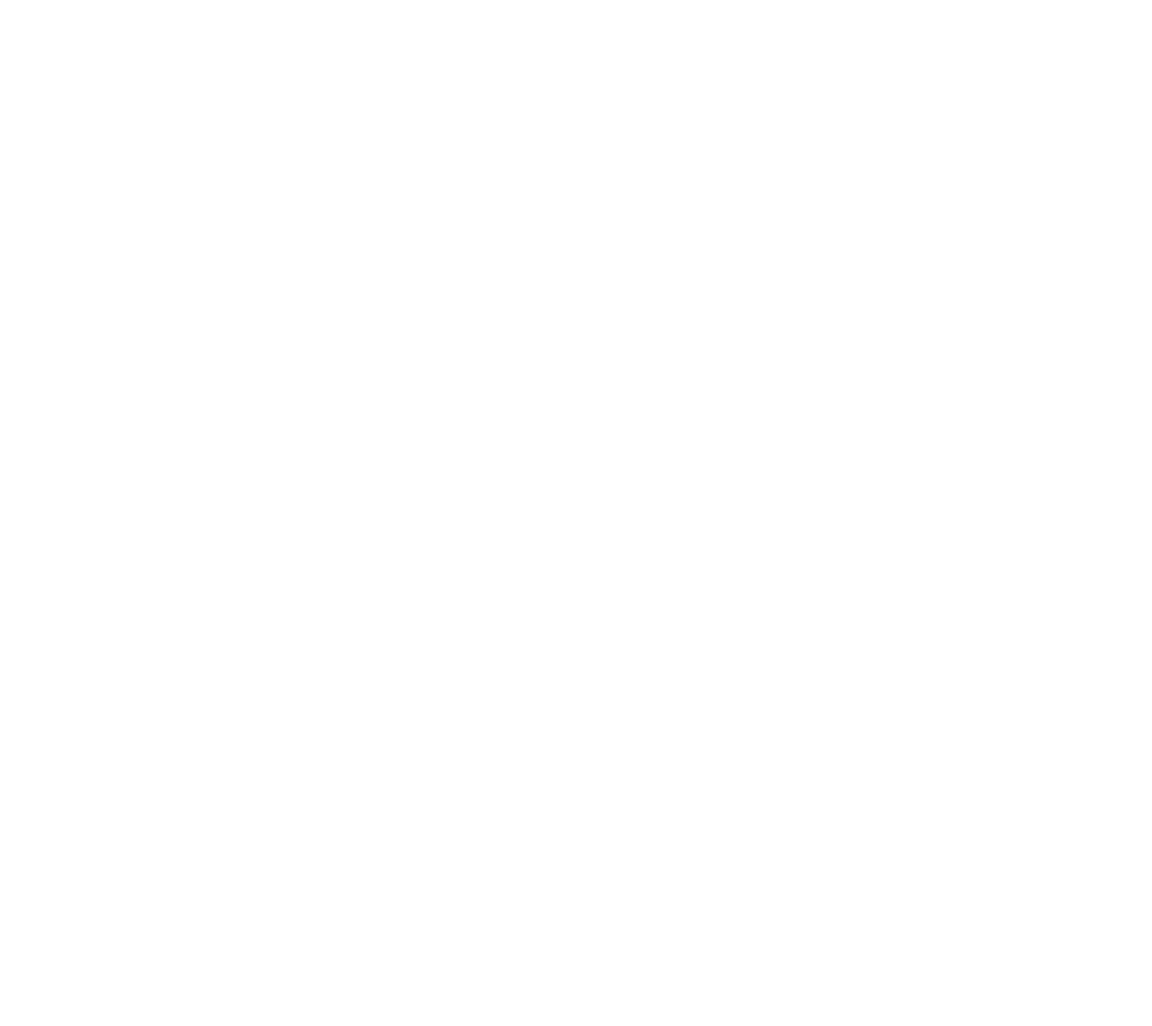
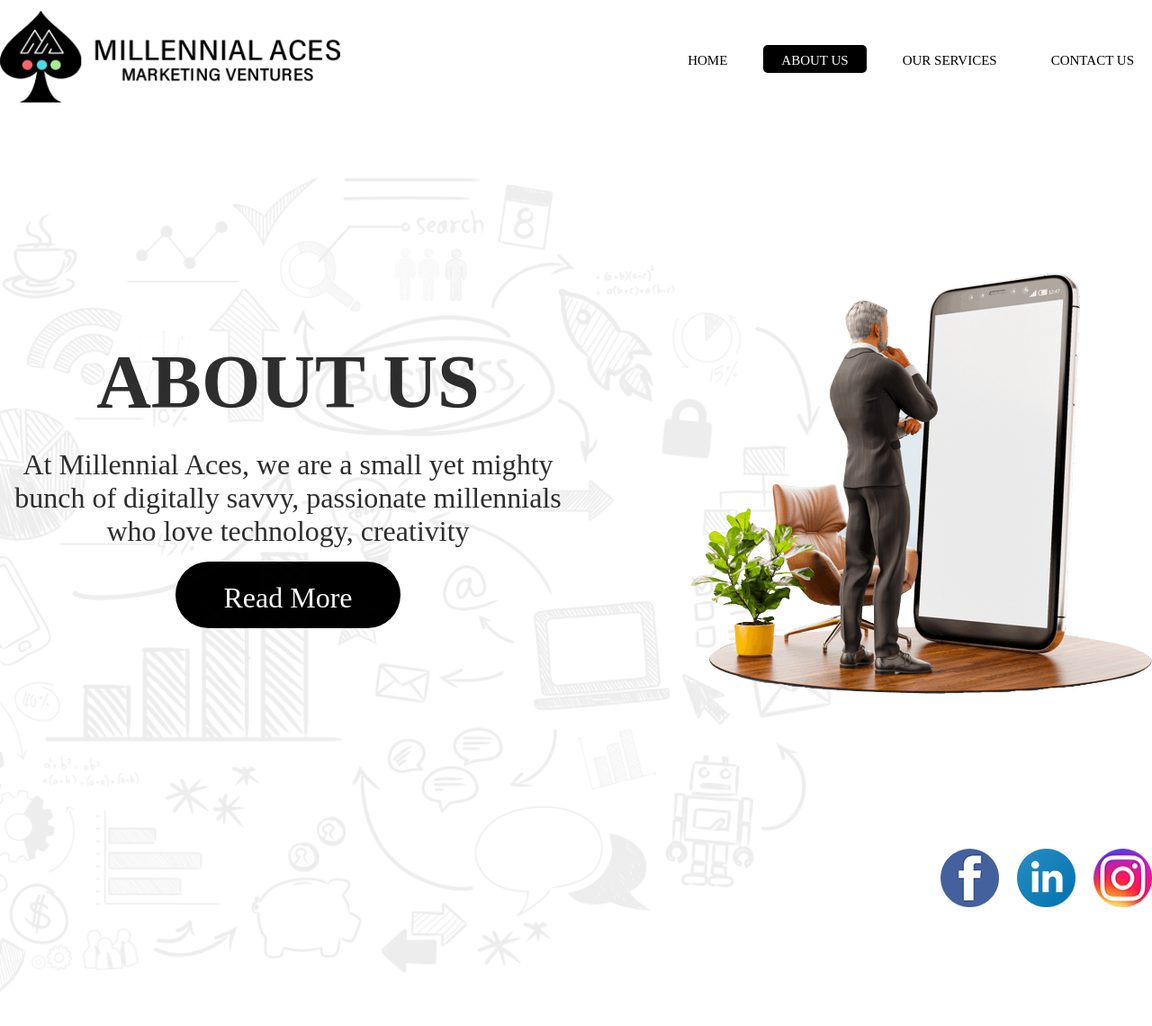
Before and after one commit to iamjamielobo/saee, a Next.js app: page /about-us in a window 1280 px wide. Shown: the whole page at 90% size. Before the commit the page ends 800 px from the top, so only its background shows below. Built offline with nearby package versions, Linux system fonts and the light colour scheme.

Commit message:
debugging 1

```diff
--- a/pages/about-us.js
+++ b/pages/about-us.js
@@ -6,53 +6,51 @@
 import global from '/styles/global.module.scss'
 
 export default function About() {
-
-    return null
-	// return (
-	// 	<div className={styles.container}>
-	// 		<Head>
-	// 			<title></title>
-	// 			<meta name="description" content="" />
-	// 			<link rel="icon" href="/favicon.ico" />
-	// 			<link rel="stylesheet" href="https://cdnjs.cloudflare.com/ajax/libs/normalize/8.0.0/normalize.min.css" />
-	// 		</Head>
-	// 		<main>
-	// 			<Header />
-	// 			<div className={styles['about-container'] }>
-	// 				<div className={global['wrapper']}>
-    //                     <div className={styles['abs-doodle-1']}>
-    //                         <div><Image src="/home_hero_doodle.png" width='1102' height='956' objectFit='contain' /></div>
-    //                     </div>
-    //                     <div className={styles['about-grid']}>
-    //                         <div className={styles['title-container']}>
-    //                             <div className={styles['title']}>About Us</div>
-    //                             <div className={styles['text']}>At Millennial Aces, we are a small yet mighty bunch of digitally savvy, passionate millennials who love technology, creativity</div>
-    //                             <div className={styles['button-container']}>
-	// 								<span className={global['button']}>
-	// 									<Link href="/blog/hello-world">
-	// 										<a>Read More</a>
-	// 									</Link>
-	// 								</span>
-    //                             </div>
-    //                         </div>
-    //                         <div className={styles['img']}>
-    //                             <Image src="/about.png" width="100%" height="100%" layout="responsive" objectFit="contain" />
-    //                         </div>
-    //                     </div>
-    //                 </div>
-    //             </div>
-    //             <footer>
-    //                 <div className={styles['footer-container']}>
-    //                     <div className={`${global['wrapper']}`}>
-    //                         <div className={styles['social-container'] }>
-	// 							<a href="https://instagram.com/saee_joshii?utm_medium=copy_link" target='_blank'><Image src="/insta.png" width='65' height='65' /></a>
-	// 							<a href="https://www.linkedin.com/in/saee-joshi-89a841aa" target='_blank'><Image src="/linkedin.png" width='65' height='65' /></a>
-	// 							<a href="https://www.facebook.com/saeekjoshi" target='_blank'><Image src="/fb.png" width='65' height='65' /></a>
-    //                         </div>
-    //                     </div>
-    //                 </div>
-    //             </footer>
-	// 		</main>
-	// 	</div>
-	// )
+	return (
+		<div className={styles.container}>
+			<Head>
+				<title></title>
+				<meta name="description" content="" />
+				<link rel="icon" href="/favicon.ico" />
+				<link rel="stylesheet" href="https://cdnjs.cloudflare.com/ajax/libs/normalize/8.0.0/normalize.min.css" />
+			</Head>
+			<main>
+				<Header />
+				<div className={styles['about-container'] }>
+					<div className={global['wrapper']}>
+                        <div className={styles['abs-doodle-1']}>
+                            <div><Image src="/home_hero_doodle.png" width='1102' height='956' objectFit='contain' /></div>
+                        </div>
+                        <div className={styles['about-grid']}>
+                            <div className={styles['title-container']}>
+                                <div className={styles['title']}>About Us</div>
+                                <div className={styles['text']}>At Millennial Aces, we are a small yet mighty bunch of digitally savvy, passionate millennials who love technology, creativity</div>
+                                <div className={styles['button-container']}>
+									<span className={global['button']}>
+										<Link href="/blog/hello-world">
+											<a>Read More</a>
+										</Link>
+									</span>
+                                </div>
+                            </div>
+                            <div className={styles['img']}>
+                                <Image src="/about.png" width="100%" height="100%" layout="responsive" objectFit="contain" />
+                            </div>
+                        </div>
+                    </div>
+                </div>
+                <footer>
+                    <div className={styles['footer-container']}>
+                        <div className={`${global['wrapper']}`}>
+                            <div className={styles['social-container'] }>
+								<a href="https://instagram.com/saee_joshii?utm_medium=copy_link" target='_blank'><Image src="/insta.png" width='65' height='65' /></a>
+								<a href="https://www.linkedin.com/in/saee-joshi-89a841aa" target='_blank'><Image src="/linkedin.png" width='65' height='65' /></a>
+								<a href="https://www.facebook.com/saeekjoshi" target='_blank'><Image src="/fb.png" width='65' height='65' /></a>
+                            </div>
+                        </div>
+                    </div>
+                </footer>
+			</main>
+		</div>
+	)
 }
--- a/styles/About.module.scss
+++ b/styles/About.module.scss
@@ -1,48 +1,48 @@
-// @import "./global.module.scss";
+@import "./global.module.scss";
 
-// .container {
-//     font-family: "Acumin Pro";
-//     .about-grid {
-//         display: grid;
-//         grid-template-columns: 50% 40%;
-//         align-items: center;
-//         justify-content: center;
-//         grid-column-gap: 10%;
-//         margin: 150px 0;
-//         .title-container {
-//             text-align: center;
-//             color: #2E2E2E;
-//             .title {
-//                 font-size: 84px;
-//                 font-weight: 800;
-//                 text-transform: uppercase;
-//             }
-//             .text {
-//                 margin: 25px 0 15px;
-//                 font-size: 32px;
-//             }
-//         }
-//     }
-//     .abs-doodle-1 {
-//         position: relative;
-//         div {
-//             position: absolute;
-//             left: -168px;
-//             top: -100px;
-//             width: 1102px;
-//             height: 956px;
-//             opacity: 0.09;
-//             z-index: 0;
-//         }
-//     }
-//     .footer-container {
-//         padding-bottom: 25px;
-//         .social-container {
-//             display: grid;
-//             grid-column-gap: 20px;
-//             grid-auto-flow: column;
-//             grid-auto-columns: max-content;
-//             direction: rtl;
-//         }
-//     }
-// }
+.container {
+    font-family: "Acumin Pro";
+    .about-grid {
+        display: grid;
+        grid-template-columns: 50% 40%;
+        align-items: center;
+        justify-content: center;
+        grid-column-gap: 10%;
+        margin: 150px 0;
+        .title-container {
+            text-align: center;
+            color: #2E2E2E;
+            .title {
+                font-size: 84px;
+                font-weight: 800;
+                text-transform: uppercase;
+            }
+            .text {
+                margin: 25px 0 15px;
+                font-size: 32px;
+            }
+        }
+    }
+    .abs-doodle-1 {
+        position: relative;
+        div {
+            position: absolute;
+            left: -168px;
+            top: -100px;
+            width: 1102px;
+            height: 956px;
+            opacity: 0.09;
+            z-index: 0;
+        }
+    }
+    .footer-container {
+        padding-bottom: 25px;
+        .social-container {
+            display: grid;
+            grid-column-gap: 20px;
+            grid-auto-flow: column;
+            grid-auto-columns: max-content;
+            direction: rtl;
+        }
+    }
+}
--- a/styles/header.module.scss
+++ b/styles/header.module.scss
@@ -1,46 +1,46 @@
-// @import "./global.module.scss";
+@import "./global.module.scss";
 
-// .header-container {
-//     font-family: "Acumin Pro";
-//     z-index: 100;
-//     .nav-list {
-//         z-index: 100;
-//         ul {
-//             list-style: none;
-//             margin: 0;
-//             padding: 50px 0;
-//             display: flex;
-//             flex: 0;
-//             justify-content: flex-end;
-//             li {
-//                 text-transform: uppercase;
-//                 margin-right: 20px;
-//                 font-size: 15px;
-//                 display: flex;align-items: center;
-//                 span {
-//                     cursor: pointer;
-//                     padding: 9px 20px 5px;
-//                 }
-//                 &:last-child {
-//                     margin-right: 0;
-//                 }
-//                 &:hover {
-//                     span {
-//                         padding: 9px 20px 5px;
-//                         background: $black;
-//                         color: $white;
-//                         border-radius: 5px;
-//                     }
-//                 }
-//                 &._active {
-//                     span {
-//                         padding: 9px 20px 5px;
-//                         background: $black;
-//                         color: $white;
-//                         border-radius: 5px;
-//                     }
-//                 }
-//             }
-//         }
-//     }
-// }
+.header-container {
+    font-family: "Acumin Pro";
+    z-index: 100;
+    .nav-list {
+        z-index: 100;
+        ul {
+            list-style: none;
+            margin: 0;
+            padding: 50px 0;
+            display: flex;
+            flex: 0;
+            justify-content: flex-end;
+            li {
+                text-transform: uppercase;
+                margin-right: 20px;
+                font-size: 15px;
+                display: flex;align-items: center;
+                span {
+                    cursor: pointer;
+                    padding: 9px 20px 5px;
+                }
+                &:last-child {
+                    margin-right: 0;
+                }
+                &:hover {
+                    span {
+                        padding: 9px 20px 5px;
+                        background: $black;
+                        color: $white;
+                        border-radius: 5px;
+                    }
+                }
+                &._active {
+                    span {
+                        padding: 9px 20px 5px;
+                        background: $black;
+                        color: $white;
+                        border-radius: 5px;
+                    }
+                }
+            }
+        }
+    }
+}
```
